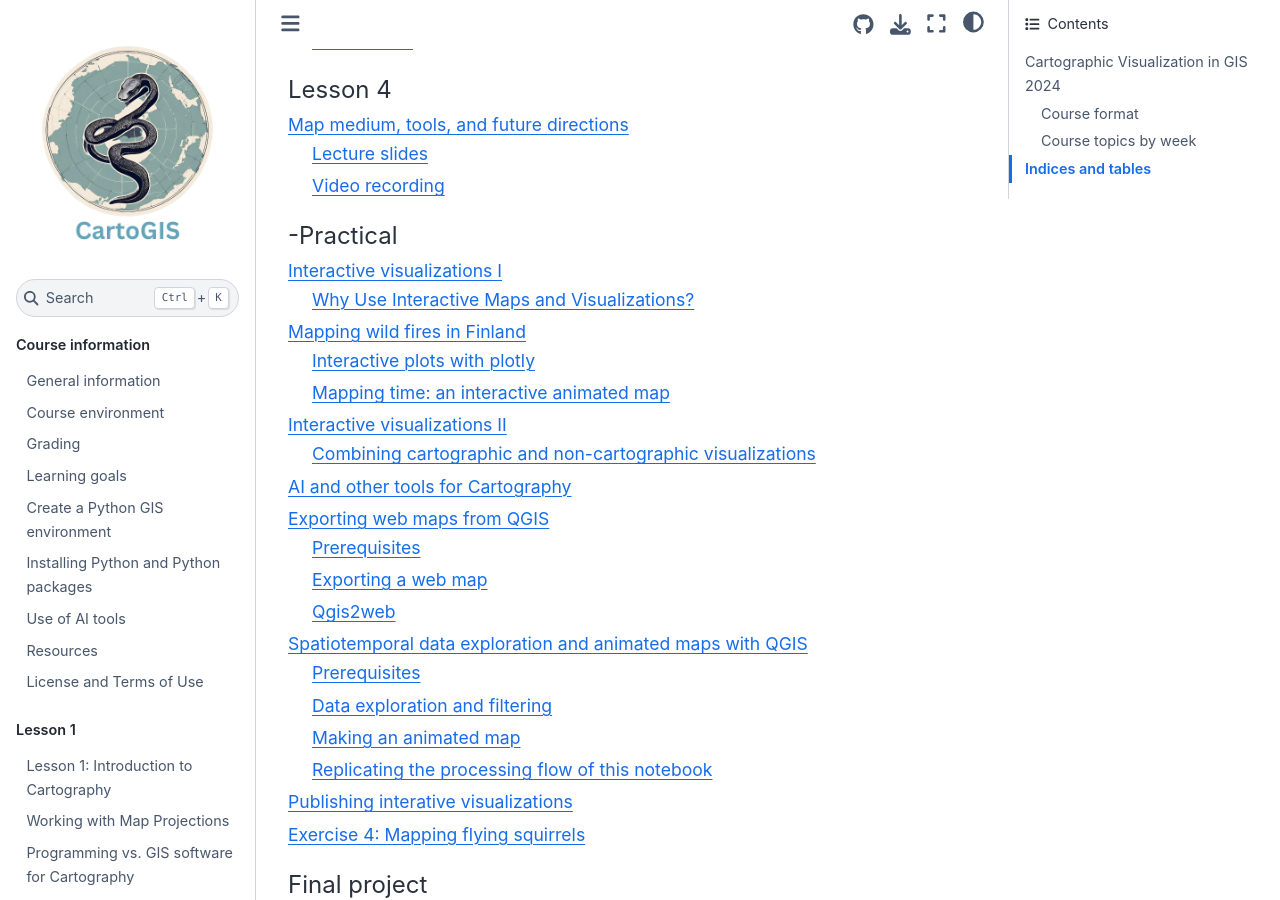
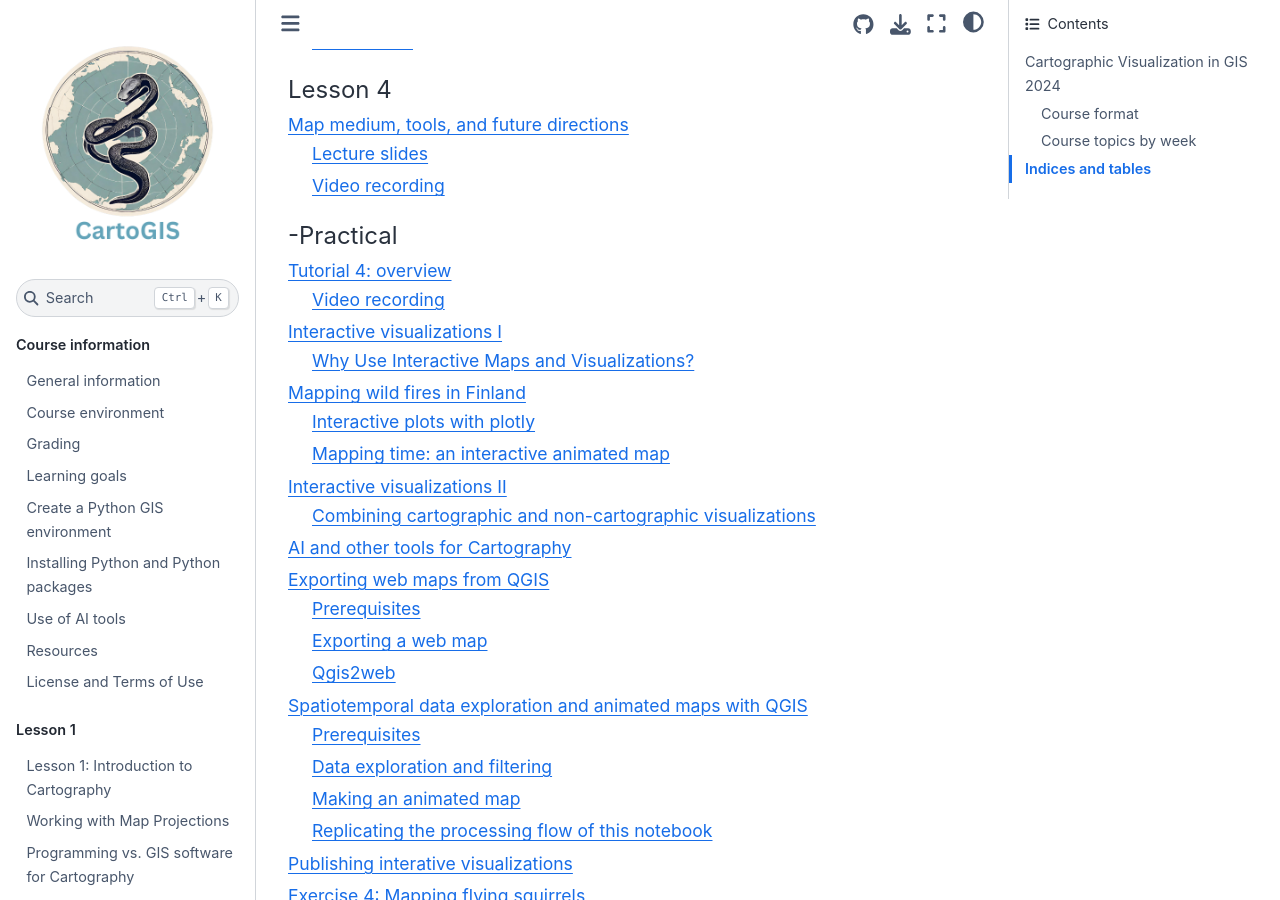
Before and after one commit to Carto-gis/site, a Sphinx documentation site: the page built from docs/index.rst, in a window 1280 px wide and 900 px high, scrolled down 6809 px. Built offline with Sphinx 7.4.7 and the Sphinx Book theme 1.1.4, drawn with Linux system fonts in a browser that asks for light colours; pages that are not in the unit, such as notebooks, are missing from menus.

Commit message:
Python video added tut4

```diff
--- a/docs/index.rst
+++ b/docs/index.rst
@@ -161,6 +161,7 @@ During the teaching period, this web page is updated each week before the lectur
    :maxdepth: 2
    :caption: -Practical
 
+   notebooks/week4/tutorial4-overview.ipynb
    notebooks/week4/interactive-vis-Python-I.ipynb
    notebooks/week4/interactive-vis-Python-II.ipynb
    notebooks/week4/AI-and-other-tools.ipynb
```
Also changed, not shown: docs/notebooks/week4/tutorial4-overview.ipynb (added).
